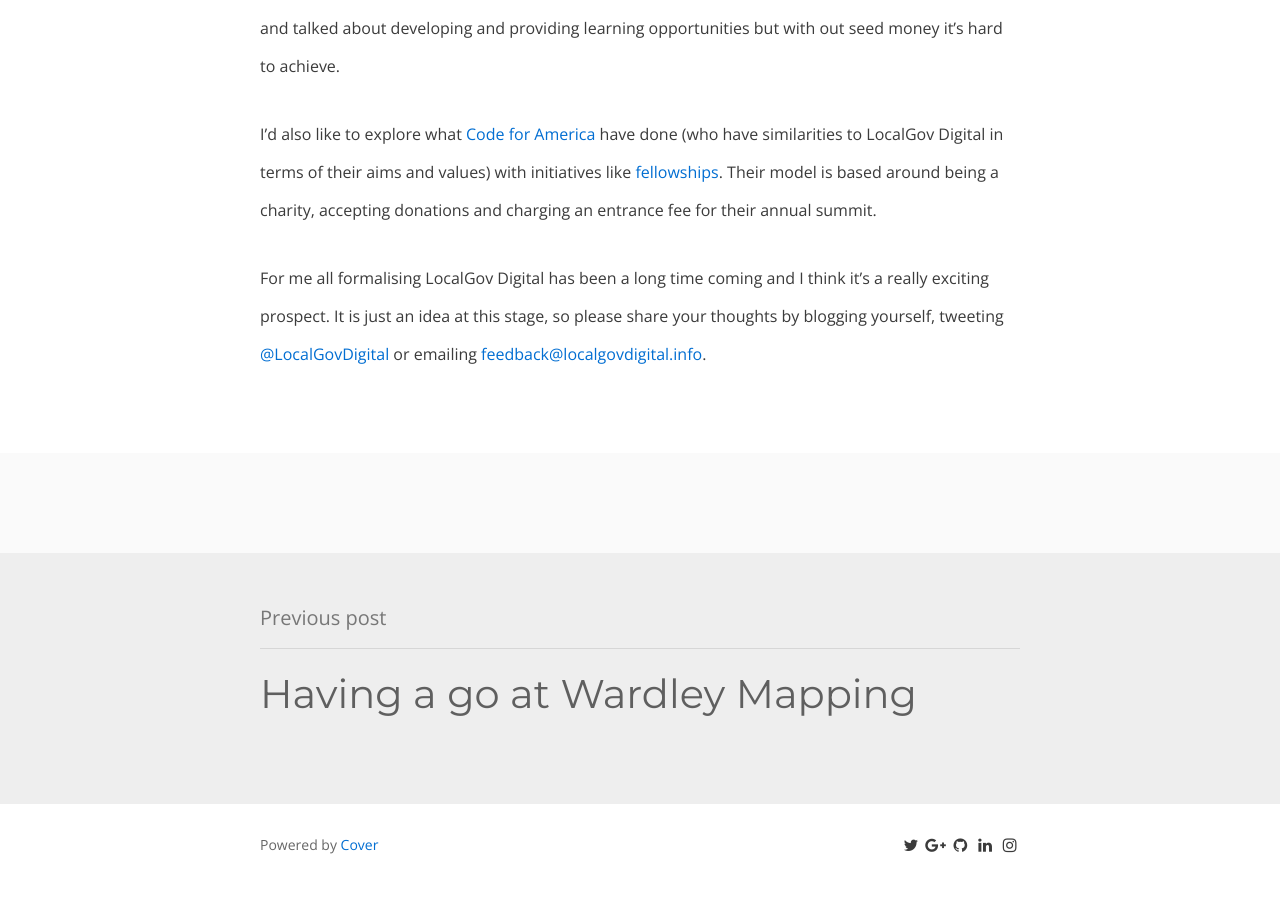
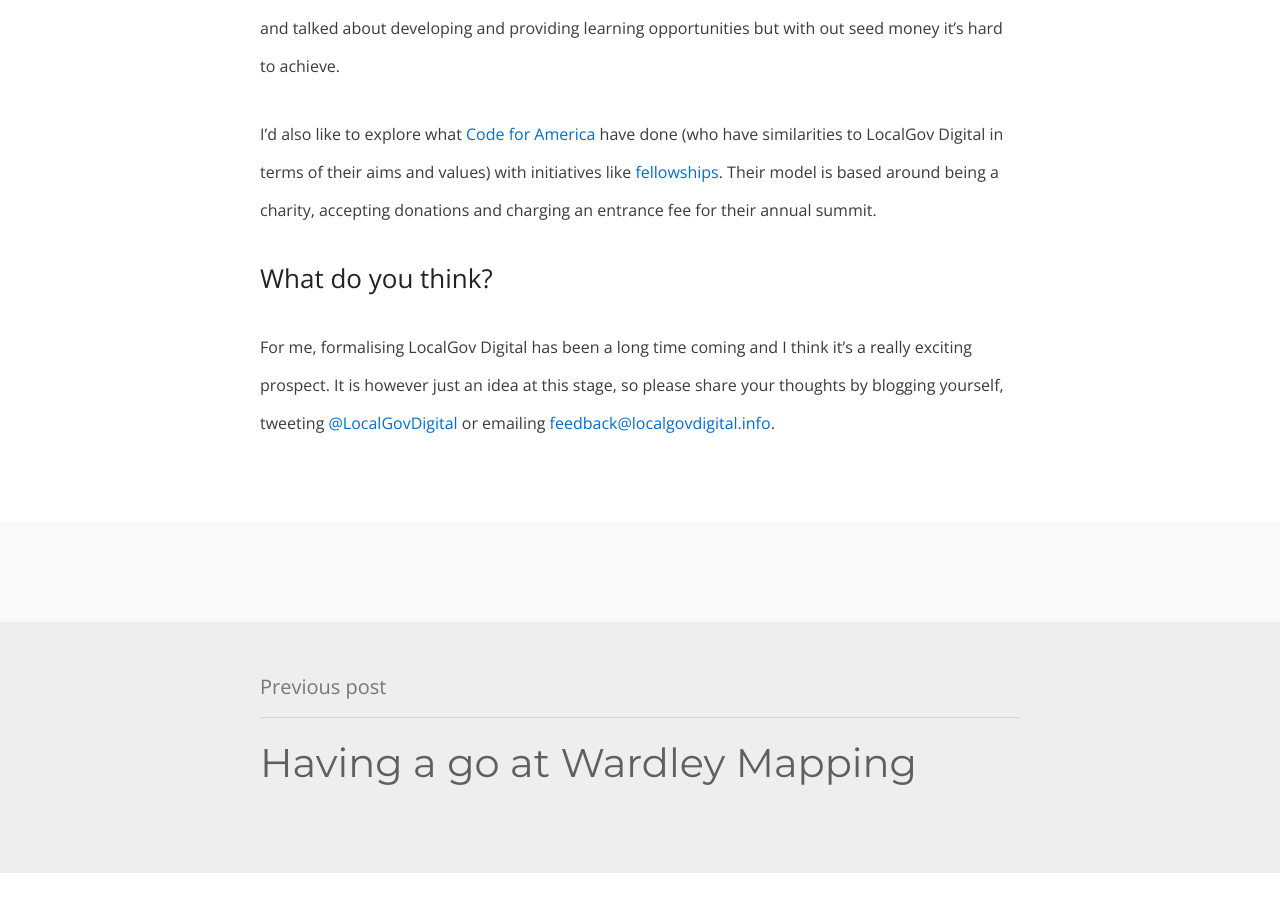
Before and after one commit to BforBen/bforben.github.io, a Jekyll site: the page built from _posts/2016-11-10-a-new-phase-for-localgov-digital.md, in a window 1280 px wide and 900 px high, scrolled down 3079 px. Built offline with Jekyll 4.4.1, drawn with Linux system fonts in a browser that asks for light colours; nearby versions of some CDN libraries; comment, search, counter and statistics services are not loaded.

Commit message:
Update 2016-11-10-a-new-phase-for-localgov-digital.md

```diff
--- a/_posts/2016-11-10-a-new-phase-for-localgov-digital.md
+++ b/_posts/2016-11-10-a-new-phase-for-localgov-digital.md
@@ -41,5 +41,6 @@ No specific amount for joining the co-op has been proposed but I think there is
 
 I'd also like to explore what [Code for America](https://www.codeforamerica.org/about-us) have done (who have similarities to LocalGov Digital in terms of their aims and values) with initiatives like [fellowships](https://www.codeforamerica.org/do-something/work-with-us). Their model is based around being a charity, accepting donations and charging an entrance fee for their annual summit.
 
+## What do you think?
 
-For me all formalising LocalGov Digital has been a long time coming and I think it's a really exciting prospect. It is just an idea at this stage, so please share your thoughts by blogging yourself, tweeting [@LocalGovDigital](https://twitter.com/LocalGovDigital) or emailing <feedback@localgovdigital.info>.
+For me, formalising LocalGov Digital has been a long time coming and I think it's a really exciting prospect. It is however just an idea at this stage, so please share your thoughts by blogging yourself, tweeting [@LocalGovDigital](https://twitter.com/LocalGovDigital) or emailing <feedback@localgovdigital.info>.
```
